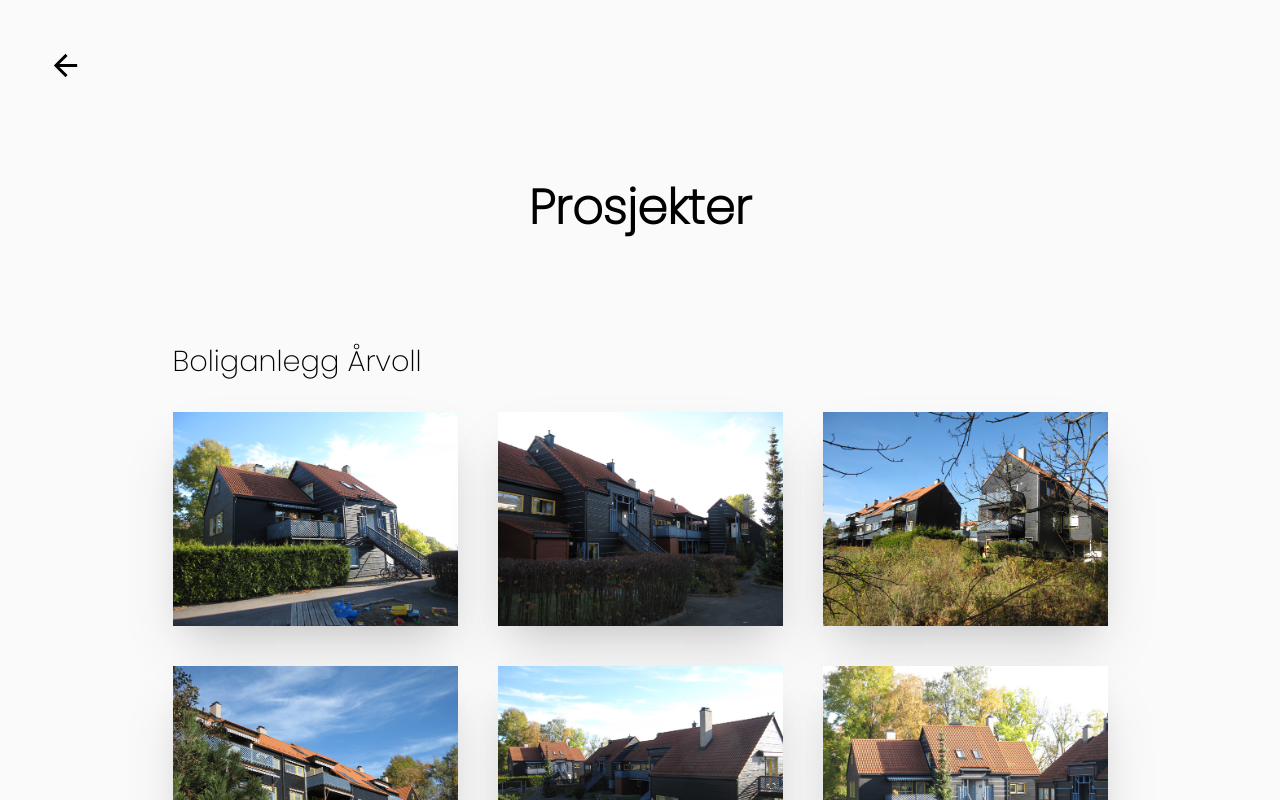
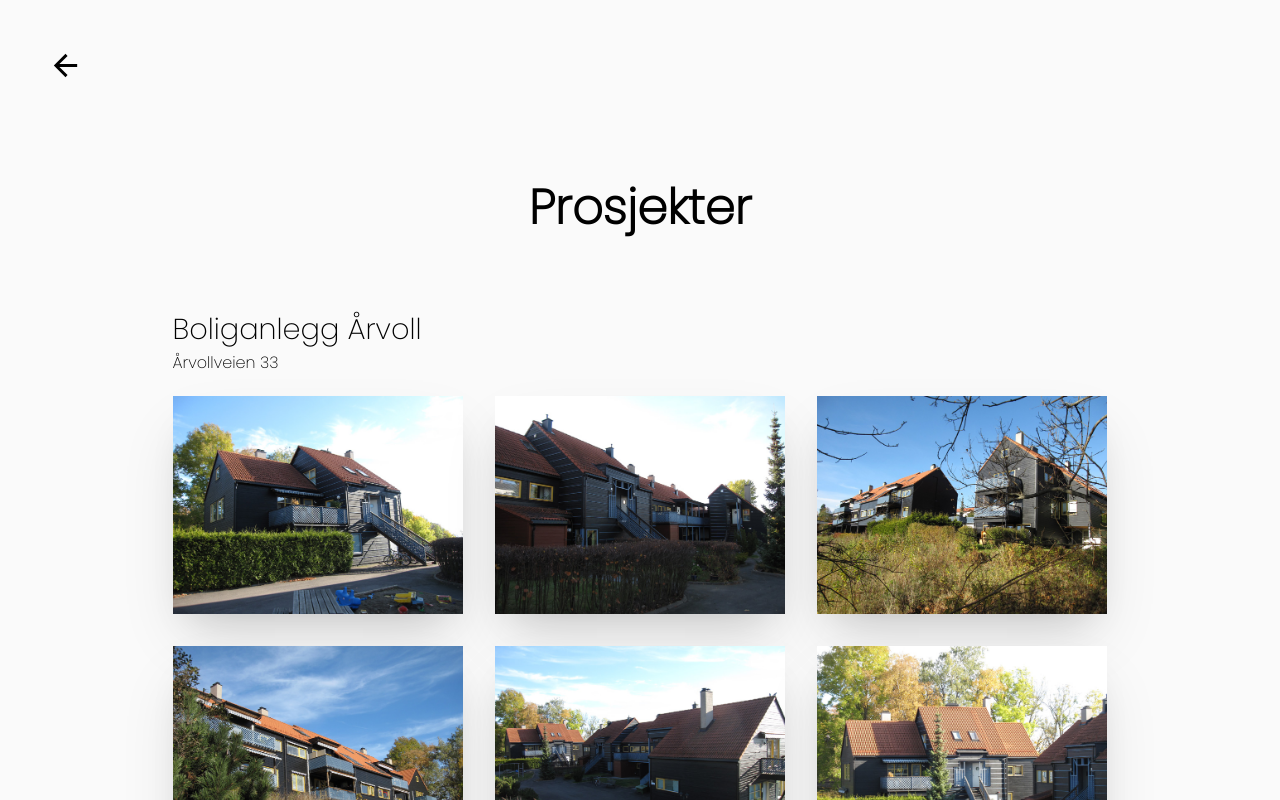
Before and after one commit to kyrrelm/nettside-farmor, a React (Create React App) app: page /prosjekter in a window 1280 px wide. Shown: the top 800 px of the page. Built offline with nearby package versions, Linux system fonts and the light colour scheme; what react-swipeable-views-utils would draw is missing.

Commit message:
Prosjekt med adresser

```diff
--- a/src/album/Project.tsx
+++ b/src/album/Project.tsx
@@ -3,7 +3,7 @@ import RotatingCarouselModal from "../carousel/RotatingCarouselModal";
 
 const COLUMNS = 3;
 
-let STANDARD_SPACING = 40;
+let STANDARD_SPACING = 2;
 
 interface Props {
     width: number;
@@ -13,11 +13,11 @@ interface Props {
     imageUrls: string[];
 }
 
-export default function Project({ width, isMobile, navn, imageUrls, }: Props) {
+export default function Project({ width, isMobile, navn, imageUrls, adresse}: Props) {
     if (width < 800) {
-        STANDARD_SPACING = 10;
+        STANDARD_SPACING = 0.8;
     } else {
-        STANDARD_SPACING = 40;
+        STANDARD_SPACING = 2;
     }
 
     const [startIndexOrClosed, setStartIndexOrClosed] = useState<number | undefined>(undefined);
@@ -32,7 +32,7 @@ export default function Project({ width, isMobile, navn, imageUrls, }: Props) {
 
     return (
         <div>
-            {renderHeader(navn)}
+            {renderHeader(navn, adresse)}
             {renderImages(imageUrls, handleClick)}
             <RotatingCarouselModal
                 imageUrls={imageUrls}
@@ -44,18 +44,17 @@ export default function Project({ width, isMobile, navn, imageUrls, }: Props) {
     );
 }
 
-function renderHeader(navn: string) {
+function renderHeader(navn: string, adresse: string) {
     return (
-        <header
+        <div
             style={{
-                display: "flex",
-                justifyContent: "space-between",
-                marginBottom: STANDARD_SPACING/8,
-                marginTop: STANDARD_SPACING,
+                marginTop: `${STANDARD_SPACING}rem`,
+                marginBottom: `${STANDARD_SPACING*4 / 6}rem`,
             }}
         >
-            <h2 style={{ fontSize: "1.8rem", fontWeight: 200 }}>{navn}</h2>
-        </header>
+            <h2 style={{ fontSize: "1.8rem", marginBottom: "-0.1rem", fontWeight: 200 }}>{navn}</h2>
+            <span style={{display:"block" }}>{adresse}</span>
+        </div>
     );
 }
 
@@ -81,9 +80,9 @@ function renderRow(localImageUrls: string[], handleClick: (index: number) => voi
             key={rowIndex}
             style={{
                 display: "flex",
-                marginBottom: STANDARD_SPACING,
-                marginLeft: -STANDARD_SPACING / 2,
-                marginRight: -STANDARD_SPACING / 2,
+                marginBottom: `${STANDARD_SPACING}rem`,
+                marginLeft: `${-STANDARD_SPACING / 2}rem`,
+                marginRight: `${-STANDARD_SPACING / 2}rem`,
             }}
         >
             {localImageUrls.map((url, columnIndex) =>
@@ -104,8 +103,8 @@ function renderImageContainer(index: number, url?: string, handleClick?: (index:
                 style={{
                     flexBasis: "0%",
                     flexGrow: 1,
-                    marginLeft: STANDARD_SPACING / 2,
-                    marginRight: STANDARD_SPACING / 2,
+                    marginLeft: `${STANDARD_SPACING / 2}rem`,
+                    marginRight: `${STANDARD_SPACING / 2}rem`,
                 }}
             ></div>
         );
@@ -116,8 +115,8 @@ function renderImageContainer(index: number, url?: string, handleClick?: (index:
             style={{
                 flexBasis: "0%",
                 flexGrow: 1,
-                marginLeft: STANDARD_SPACING / 2,
-                marginRight: STANDARD_SPACING / 2,
+                marginLeft: `${STANDARD_SPACING / 2}rem`,
+                marginRight: `${STANDARD_SPACING / 2}rem`,
             }}
         >
             <div
```
